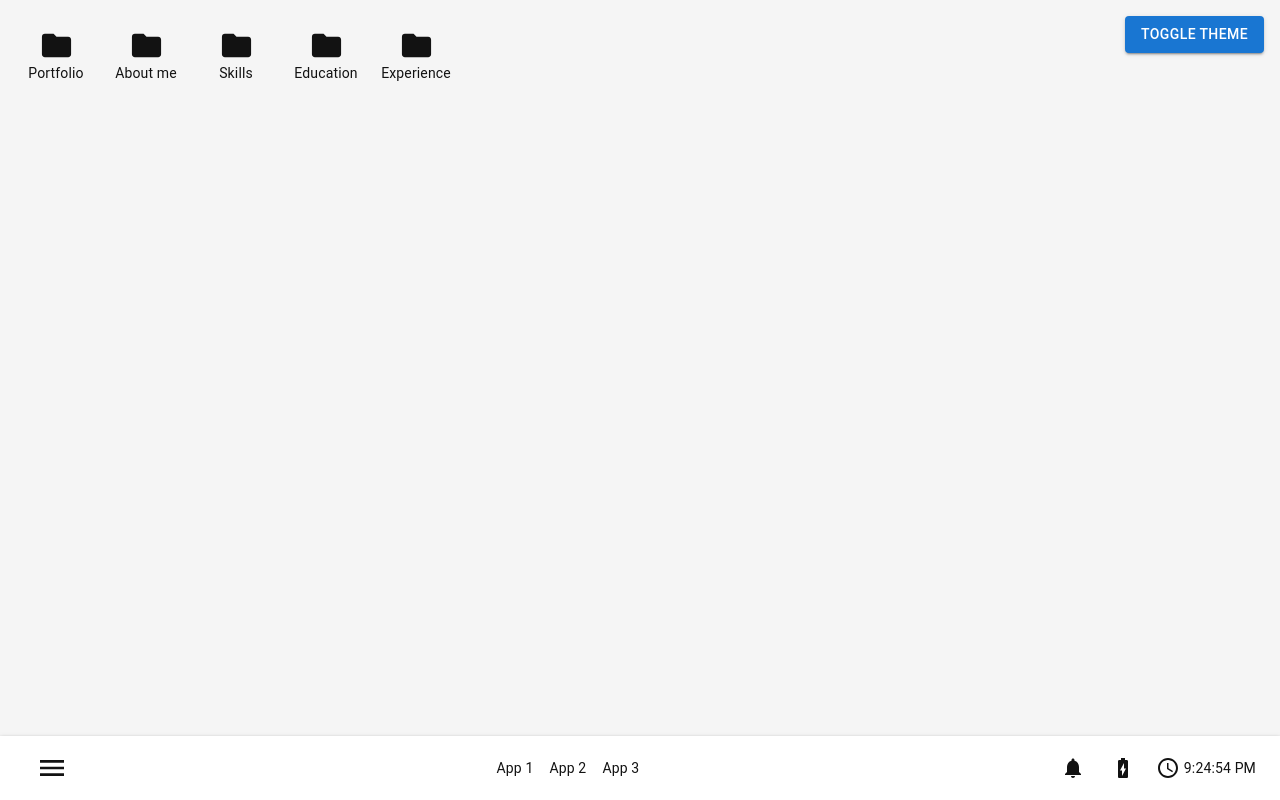
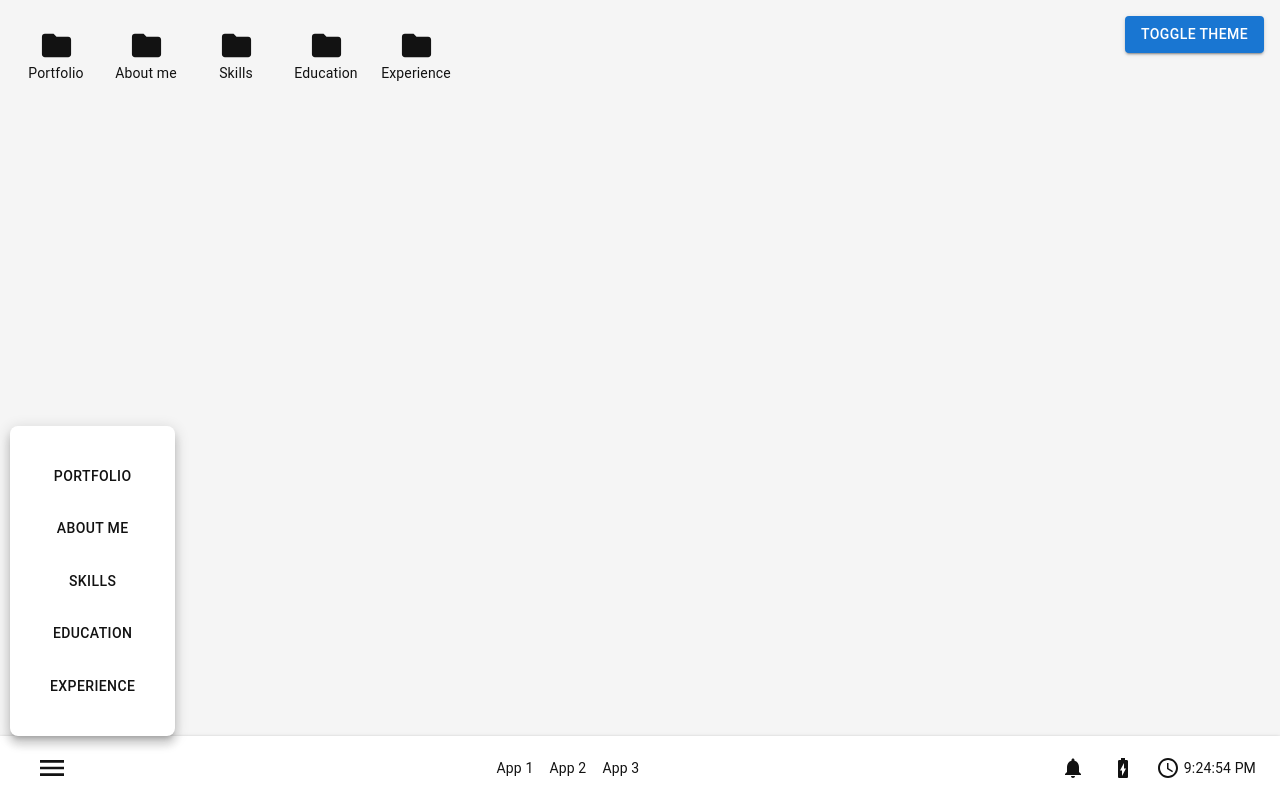
Before and after one commit to jaakkomaenpaa/portfolio, a React (Vite) app in the folder client/: page / in a window 1280 px wide. Both pictures are taken after a click on the button 52 px from the left and 768 px from the top of the page. Built offline with nearby package versions, Linux system fonts and the light colour scheme.

Commit message:
implement startmenu

```diff
--- /dev/null
+++ b/client/src/components/StartMenu.tsx
@@ -0,0 +1,58 @@
+import { Box, Button, List, ListItem, Paper } from '@mui/material'
+import { useWindowStore } from '../stores/WindowStore'
+import { getFolderContent } from '../folders'
+import { useFolderStore } from '../stores/FolderStore'
+import { Folder } from '../types'
+
+interface StartMenuProps {
+  closeMenu: () => void
+}
+
+const StartMenu = ({ closeMenu }: StartMenuProps) => {
+  const { folders } = useFolderStore()
+  const { actions } = useWindowStore()
+  const { openWindow } = actions
+
+  const handleFolderClick = (title: string) => {
+    openWindow(title, getFolderContent(title))
+  }
+
+  return (
+    <Box
+      sx={{
+        position: 'absolute',
+        bottom: '100%',
+        left: '10px',
+        width: 'fit-content',
+        height: 'auto',
+      }}
+    >
+      <Paper
+        elevation={8}
+        sx={{
+          backgroundColor: 'background.paper',
+          color: 'text.primary',
+          padding: '16px',
+          borderRadius: '8px',
+          width: '100%',
+        }}
+      >
+        <List>
+          {folders.map((folder: Folder) => (
+            <ListItem key={folder.id}>
+              <Button
+                color='inherit'
+                fullWidth
+                onClick={() => handleFolderClick(folder.title)}
+              >
+                {folder.title}
+              </Button>
+            </ListItem>
+          ))}
+        </List>
+      </Paper>
+    </Box>
+  )
+}
+
+export default StartMenu
--- a/client/src/components/Taskbar.tsx
+++ b/client/src/components/Taskbar.tsx
@@ -1,16 +1,40 @@
 import { AppBar, Box, IconButton, Toolbar, Typography } from '@mui/material'
-import { useEffect, useState } from 'react'
+import { useEffect, useRef, useState } from 'react'
 import MenuIcon from '@mui/icons-material/Menu'
 import NotificationsIcon from '@mui/icons-material/Notifications'
 import BatteryChargingFullIcon from '@mui/icons-material/BatteryChargingFull'
 import AccessTimeIcon from '@mui/icons-material/AccessTime'
+import StartMenu from './StartMenu'
 
 const Taskbar = () => {
   const [currentTime, setCurrentTime] = useState<Date>(new Date())
+  const [openMenu, setOpenMenu] = useState(false)
+  const menuRef = useRef<HTMLDivElement | null>(null)
+
+  const toggleMenu = () => {
+    setOpenMenu((prev) => !prev)
+  }
+
+  const closeMenu = () => {
+    setOpenMenu(false)
+  }
 
   useEffect(() => {
     const timer = setInterval(() => setCurrentTime(new Date()), 1000)
     return () => clearInterval(timer)
+  }, [])
+
+  useEffect(() => {
+    const handleClickOutside = (event: MouseEvent) => {
+      if (menuRef.current && !menuRef.current.contains(event.target as Node)) {
+        closeMenu()
+      }
+    }
+
+    document.addEventListener('mousedown', handleClickOutside)
+    return () => {
+      document.removeEventListener('mousedown', handleClickOutside)
+    }
   }, [])
 
   return (
@@ -26,8 +50,13 @@ const Taskbar = () => {
       }}
     >
       <Toolbar>
+        {openMenu && (
+          <div ref={menuRef}>
+            <StartMenu closeMenu={toggleMenu} />
+          </div>
+        )}
         <Box sx={{ display: 'flex', alignItems: 'center' }}>
-          <IconButton color='inherit' size='large'>
+          <IconButton color='inherit' size='large' onClick={toggleMenu}>
             <MenuIcon sx={{ fontSize: 32 }} />
           </IconButton>
         </Box>
```
